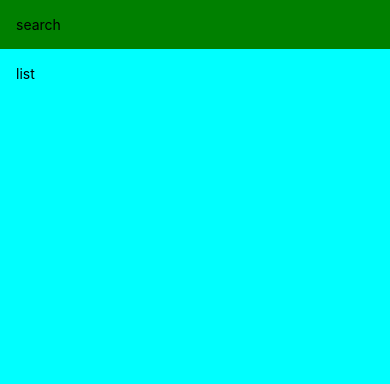
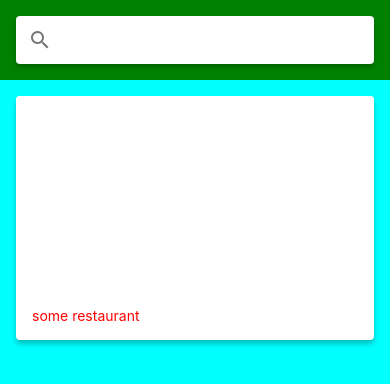
Before and after one commit to akirap3/MealsToGo, a React Native app: screen / in a window 390 px wide. Shown: the top 384 px of the page. Built offline with nearby package versions, Linux system fonts and the light colour scheme.

Commit message:
with styled components

```diff
--- a/App.js
+++ /dev/null
@@ -1,32 +0,0 @@
-import { StatusBar as ExpoStatusBar } from 'expo-status-bar';
-import {
-  StyleSheet,
-  Text,
-  View,
-  SafeAreaView,
-  Platform,
-  StatusBar,
-} from 'react-native';
-
-// const isAndroid = Platform.OS === 'android';
-export default function App() {
-  return (
-    <>
-      <SafeAreaView style={styles.container}>
-        <View style={styles.search}>
-          <Text>search</Text>
-        </View>
-        <View style={styles.list}>
-          <Text>list</Text>
-        </View>
-      </SafeAreaView>
-      <ExpoStatusBar style="auto" />
-    </>
-  );
-}
-
-const styles = StyleSheet.create({
-  container: { flex: 1, marginTop: StatusBar.currentHeight },
-  search: { padding: 16, backgroundColor: 'green' },
-  list: { flex: 1, padding: 16, backgroundColor: 'cyan' },
-});
--- /dev/null
+++ b/App.jsx
@@ -0,0 +1,13 @@
+import { StatusBar as ExpoStatusBar } from 'expo-status-bar';
+import React from 'react';
+
+import { RestaurantSreen } from './src/features/restaurant/screens/restaurant.screen';
+
+export default function App() {
+  return (
+    <>
+      <RestaurantSreen />
+      <ExpoStatusBar style='auto' />
+    </>
+  );
+}
--- a/babel.config.js
+++ b/babel.config.js
@@ -1,4 +1,4 @@
-module.exports = function(api) {
+module.exports = function (api) {
   api.cache(true);
   return {
     presets: ['babel-preset-expo'],
--- /dev/null
+++ b/src/features/restaurant/components/restaurant-info-card.components.jsx
@@ -0,0 +1,38 @@
+import React from 'react';
+import styled from 'styled-components/native';
+import { Card } from 'react-native-paper';
+
+const RestaurantCard = styled(Card)`
+  background-color: white;
+`;
+
+const RestaurantCardCover = styled(Card.Cover)`
+  padding: 20px;
+  background-color: white;
+`;
+
+const Title = styled.Text`
+  padding: 16px;
+  color: red;
+`;
+
+export const RestaurantInfoCard = ({ restaurant = {} }) => {
+  const {
+    name = 'some restaurant',
+    icon,
+    photos = [
+      'https://www.foodiesfeed.com/wp-content/uploads/2019/06/top-view-for-box-of-2-burgers-home-made-600x899.jpg',
+    ],
+    address = '100 some random street',
+    isOpenNow = true,
+    rating = 5,
+    isClosedTemporarily,
+  } = restaurant;
+
+  return (
+    <RestaurantCard elevation={5}>
+      <RestaurantCardCover key={name} source={{ url: photos[0] }} />
+      <Title>{name}</Title>
+    </RestaurantCard>
+  );
+};
--- /dev/null
+++ b/src/features/restaurant/screens/restaurant.screen.jsx
@@ -0,0 +1,34 @@
+import React from 'react';
+import { StyleSheet, View, SafeAreaView, StatusBar } from 'react-native';
+import { Searchbar } from 'react-native-paper';
+import { RestaurantInfoCard } from '../components/restaurant-info-card.components';
+import styled from 'styled-components/native';
+
+const SafeArea = styled(SafeAreaView)`
+  flex: 1;
+  ${StatusBar.currentHeight && `margin-top: ${StatusBar.currentHeight}px`}
+`;
+
+const SearchContainer = styled.View`
+  padding: 16px;
+  background-color: green;
+`;
+
+const RestaurantListContainer = styled.View`
+  flex: 1;
+  padding: 16px;
+  background-color: cyan;
+`;
+
+export const RestaurantSreen = () => {
+  return (
+    <SafeArea>
+      <SearchContainer>
+        <Searchbar />
+      </SearchContainer>
+      <RestaurantListContainer>
+        <RestaurantInfoCard />
+      </RestaurantListContainer>
+    </SafeArea>
+  );
+};
```
Also changed, not shown: package.json (+5 -2 lines), 2 other files (tests, documents, lock files or other folders).
